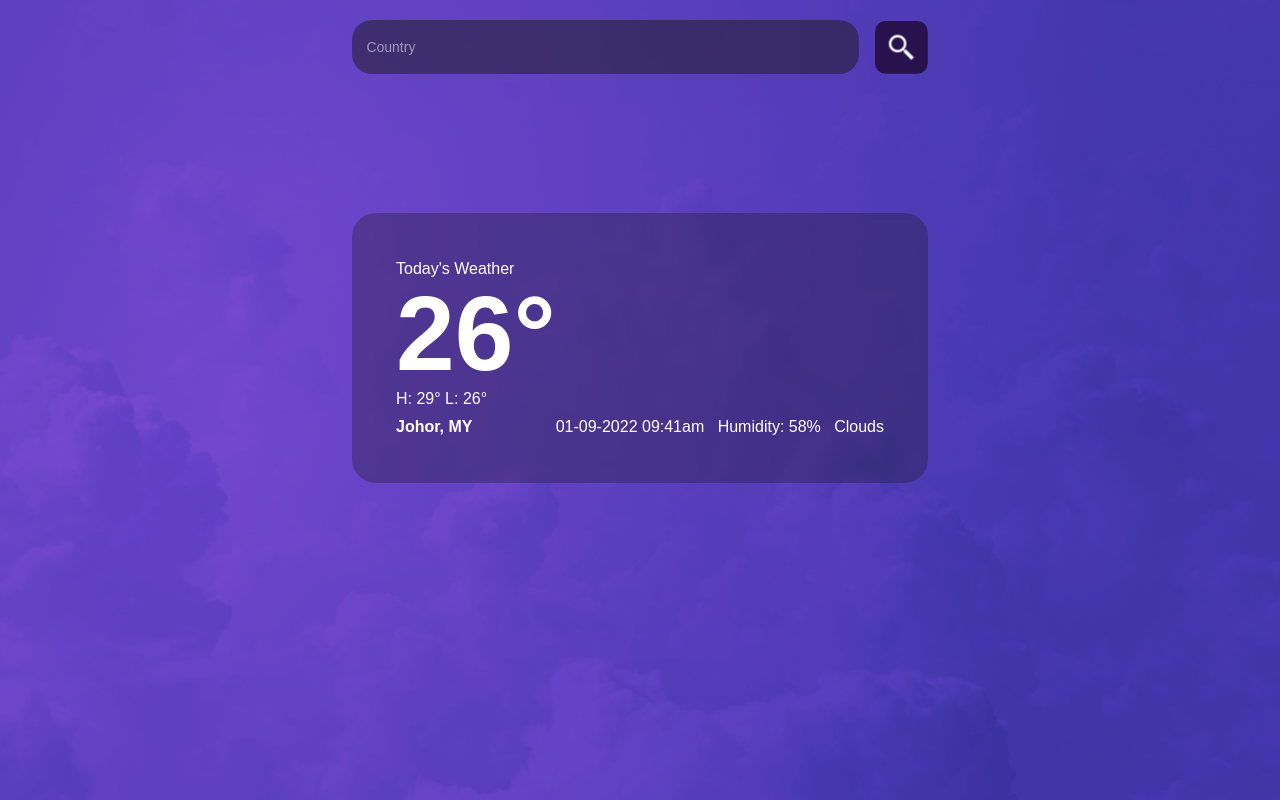
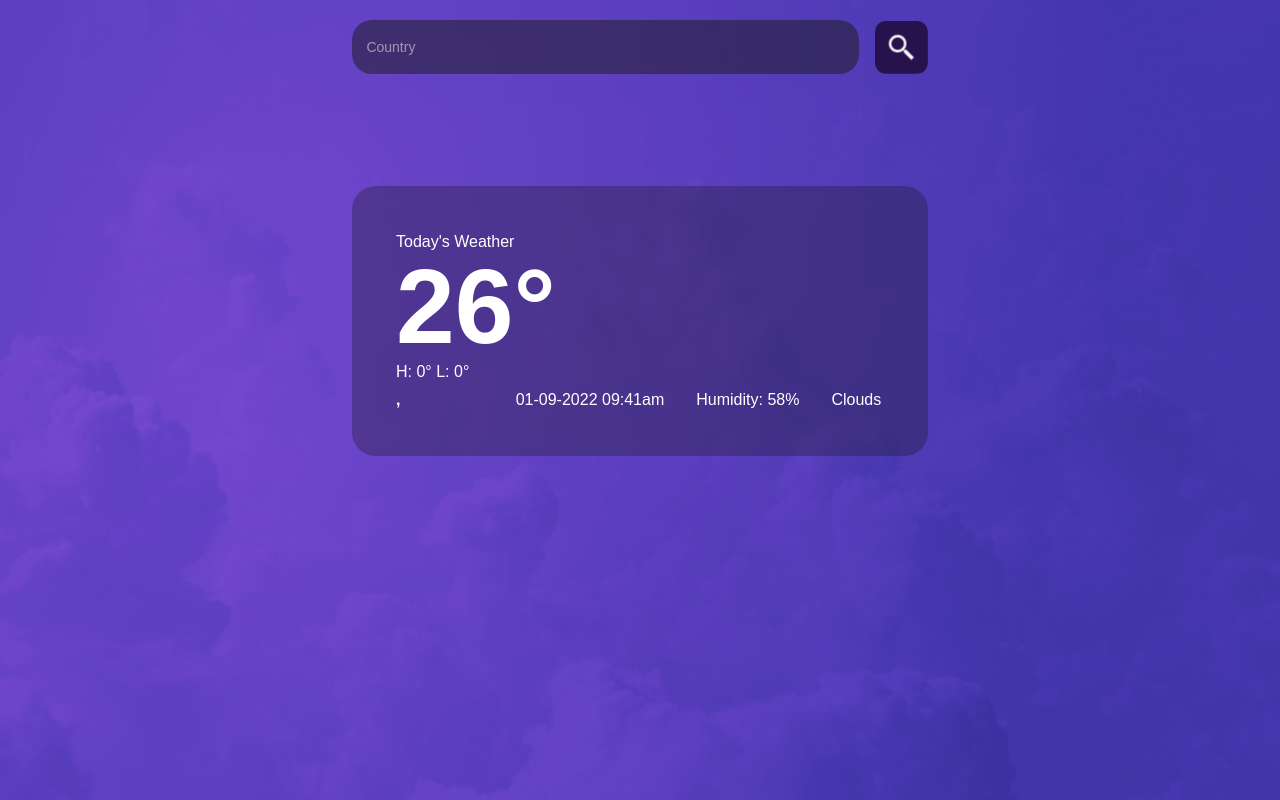
Before and after one commit to dev-seahouse/weather-app, a React (Vite) app: page / in a window 1280 px wide. Built offline with nearby package versions, Linux system fonts and the light colour scheme.

Commit message:
feat: added currentWeatherSlice and store selectors

```diff
--- a/package.json
+++ b/package.json
@@ -26,6 +26,7 @@
     "class-variance-authority": "^0.7.0",
     "clsx": "^2.1.1",
     "cmdk": "^1.0.0",
+    "immer": "^10.1.1",
     "lucide-react": "^0.378.0",
     "react": "^18.3.1",
     "react-dom": "^18.3.1",
--- a/src/App.tsx
+++ b/src/App.tsx
@@ -8,6 +8,9 @@ import type { Option } from "@/components/ui/AutoComplete/AutoComplete.types";
 import { DisplayWeather } from "@/features/DisplayWeather";
 import SearchIcon from "@/icons/searchIcon";
 import { AppProvider } from "@/providers/AppProvider";
+import type { Location } from "@/stores/weather/slices/currentWeatherSlice.types";
+import { useSetLocationInfo } from "@/stores/weather/useWeatherStore.selectors";
+import { get } from "@/utils/get";
 
 async function fetchSuggestions(query: string) {
   const res = await getPlaces({
@@ -22,10 +25,29 @@ async function fetchSuggestions(query: string) {
 }
 
 function App() {
+  const setLocation = useSetLocationInfo();
   function handleOptionSelected(
     item: Option<GetPlacesResponse["features"][0]>,
   ) {
-
+    const newLocation = {
+      longitude: get(
+        item,
+        "value.properties.coordinates.longitude",
+        0,
+      ) as number,
+      latitude: get(item, "value.properties.coordinates.latitude", 0) as number,
+      countryCode: get(
+        item,
+        "properties.context.country.country_code",
+        "",
+      ) as string,
+      regionName: get(
+        item,
+        "value.properties.context.region.name",
+        "",
+      ) as string,
+    } satisfies Location;
+    setLocation(newLocation);
   }
 
   const [inputValue, setInputValue] = React.useState("");
@@ -39,7 +61,7 @@ function App() {
             className={`
               flex items-center gap-2 pb-[8.69rem]
 
-              sm:gap-4
+              sm:gap-4 sm:pb-28
             `}
           >
             <AutoComplete
@@ -67,8 +89,8 @@ function App() {
           {/* weather info pane */}
           <section
             className={`
-              flex items-center justify-center rounded-lg bg-[#1A1A1A]/[.3] p-5
-              backdrop-blur-sm
+              flex items-center justify-center overflow-auto rounded-lg
+              bg-[#1A1A1A]/[.3] p-5 backdrop-blur-sm
 
               sm:p-11
             `}
--- a/src/components/ui/Button/Button.tsx
+++ /dev/null
@@ -1,65 +0,0 @@
-import * as React from "react";
-
-import { cva, type VariantProps } from "class-variance-authority";
-
-import { cn } from "@/utils/cn";
-import { Slot } from "@radix-ui/react-slot";
-
-const buttonVariants = cva(
-  `
-    inline-flex items-center justify-center whitespace-nowrap rounded-md text-sm
-    font-medium ring-offset-background transition-colors
-
-    focus-visible:outline-none focus-visible:ring-2 focus-visible:ring-ring
-    focus-visible:ring-offset-2
-
-    disabled:pointer-events-none disabled:opacity-50
-  `,
-  {
-    variants: {
-      variant: {
-        default: "bg-primary text-primary-foreground hover:bg-primary/90",
-        destructive:
-          "bg-destructive text-destructive-foreground hover:bg-destructive/90",
-        outline:
-          "border border-input bg-background hover:bg-accent hover:text-accent-foreground",
-        secondary:
-          "bg-secondary text-secondary-foreground hover:bg-secondary/80",
-        ghost: "hover:bg-accent hover:text-accent-foreground",
-        link: "text-primary underline-offset-4 hover:underline",
-      },
-      size: {
-        default: "h-10 px-4 py-2",
-        sm: "h-9 rounded-md px-3",
-        lg: "h-11 rounded-md px-8",
-        icon: "size-10",
-      },
-    },
-    defaultVariants: {
-      variant: "default",
-      size: "default",
-    },
-  },
-);
-
-export interface ButtonProps
-  extends React.ButtonHTMLAttributes<HTMLButtonElement>,
-    VariantProps<typeof buttonVariants> {
-  asChild?: boolean;
-}
-
-const Button = React.forwardRef<HTMLButtonElement, ButtonProps>(
-  ({ className, variant, size, asChild = false, ...props }, ref) => {
-    const Comp = asChild ? Slot : "button";
-    return (
-      <Comp
-        className={cn(buttonVariants({ variant, size, className }))}
-        ref={ref}
-        {...props}
-      />
-    );
-  },
-);
-Button.displayName = "Button";
-
-export { Button, buttonVariants };
--- a/src/components/ui/Button/index.ts
+++ /dev/null
@@ -1 +0,0 @@
-export { Button } from "./Button";
--- a/src/features/DisplayWeather/DisplayWeather.tsx
+++ b/src/features/DisplayWeather/DisplayWeather.tsx
@@ -1,11 +1,20 @@
-export function DisplayWeather() {
+import { useSelectLocationInfo } from "@/stores/weather/useWeatherStore.selectors";
+import { cn } from "@/utils/cn";
+
+export function DisplayWeather({ className }: { className?: string }) {
+  const { longitude, latitude, countryCode, regionName } =
+    useSelectLocationInfo();
+
   return (
     <div
-      className={`
-        w-full rounded-lg text-white
+      className={cn(
+        `
+          w-full rounded-lg text-white
 
-        sm:max-w-full
-      `}
+          sm:max-w-full
+        `,
+        className,
+      )}
     >
       <div
         className={`
@@ -34,7 +43,7 @@ export function DisplayWeather() {
               sm:text-base
             `}
           >
-            H: 29° L: 26°
+            H: {parseInt(`${longitude}`)}° L: {parseInt(`${latitude}`)}°
           </div>
           <div
             className={`
@@ -43,26 +52,27 @@ export function DisplayWeather() {
               sm:text-base
             `}
           >
-            Johor, MY
+            {regionName || ""}, {countryCode || ""}
           </div>
         </div>
         <div
           className={`
             flex flex-col justify-end gap-1 whitespace-nowrap text-right
 
-            sm:ml-auto sm:grow sm:flex-row sm:items-end sm:justify-between
-            sm:text-left sm:text-base
+            sm:relative sm:right-10 sm:grow sm:flex-row sm:items-end
+            sm:justify-between sm:gap-8 sm:text-left sm:text-base
           `}
         >
           <div
             className={`
-              mt-auto text-sm
+              mt-auto text-sm font-normal
 
               sm:order-3 sm:mt-0 sm:text-base
             `}
           >
             <div>Clouds</div>
           </div>
+
           <div
             className={`
               mt-auto text-sm
@@ -72,6 +82,7 @@ export function DisplayWeather() {
           >
             <div>Humidity: 58%</div>
           </div>
+
           <div
             className={`
               mt-auto text-sm
--- a/src/stores/weather/slices/currentWeatherSlice.ts
+++ b/src/stores/weather/slices/currentWeatherSlice.ts
@@ -1,35 +1,33 @@
+import type {
+  CurrentWeatherSlice,
+  LocationInfo,
+} from "@/stores/weather/slices/currentWeatherSlice.types";
 import type { WeatherStoreStateCreator } from "@/stores/weather/useWeatherStore";
-
-export interface CurrentWeatherState {
-  longitude: number;
-  latitude: number;
-  countryCode: string; // 2 letters
-  regionName: string; // e.g Johor
-  temperatureF: number; // temp in fahrenheit
-  weather: string; // e.g Rain
-  weatherCode: number;
-  humidity: number;
-  timeStamp: string; // date when weather info is retrieved
-}
-
-export interface CurrentWeatherActions {}
-
-export interface CurrentWeatherSlice {
-  currentWeather: CurrentWeatherState & CurrentWeatherActions;
-}
 
 export const currentWeatherSlice: WeatherStoreStateCreator<
   CurrentWeatherSlice
 > = set => ({
   currentWeather: {
+    locationInfo: {
       longitude: 0,
       latitude: 0,
       countryCode: "",
       regionName: "",
+    },
+    weatherInfo: {
       temperatureF: 0,
       weather: "",
       weatherCode: 0,
       humidity: 0,
+    },
     timeStamp: "",
+    setLocationInfo(locationInfo: LocationInfo) {
+      set(state => ({
+        currentWeather: {
+          ...state.currentWeather,
+          locationInfo: locationInfo,
+        },
+      }));
+    },
   },
 });
--- /dev/null
+++ b/src/stores/weather/slices/currentWeatherSlice.types.ts
@@ -0,0 +1,27 @@
+export interface LocationInfo {
+  longitude: number;
+  latitude: number;
+  countryCode: string;
+  regionName: string;
+}
+
+export interface WeatherInfo {
+  temperatureF: number;
+  weather: string;
+  weatherCode: number;
+  humidity: number;
+}
+
+export interface CurrentWeatherState {
+  locationInfo: LocationInfo;
+  weatherInfo: WeatherInfo;
+  timeStamp: string; // date when weather info is retrieved
+}
+
+export interface CurrentWeatherActions {
+  setLocationInfo: (locationInfo: LocationInfo) => void;
+}
+
+export interface CurrentWeatherSlice {
+  currentWeather: CurrentWeatherState & CurrentWeatherActions;
+}
--- /dev/null
+++ b/src/stores/weather/useWeatherStore.selectors.ts
@@ -0,0 +1,13 @@
+import { useWeatherStore } from "@/stores/weather/useWeatherStore";
+
+export const useSelectWeatherInfo = () => {
+  return useWeatherStore(state => state.currentWeather.weatherInfo);
+};
+
+export const useSelectLocationInfo = () => {
+  return useWeatherStore(state => state.currentWeather.locationInfo);
+};
+
+export const useSetLocationInfo = () => {
+  return useWeatherStore(state => state.currentWeather.setLocationInfo);
+};
--- a/src/stores/weather/useWeatherStore.ts
+++ b/src/stores/weather/useWeatherStore.ts
@@ -1,9 +1,8 @@
 import { create, type StateCreator } from "zustand";
 import { devtools, persist } from "zustand/middleware";
 
-import type { CurrentWeatherSlice } from "@/stores/weather/slices/currentWeatherSlice";
-
-import { currentWeatherSlice } from "./slices/currentWeatherSlice";
+import { currentWeatherSlice } from "@/stores/weather/slices/currentWeatherSlice";
+import type { CurrentWeatherSlice } from "@/stores/weather/slices/currentWeatherSlice.types";
 
 export type WeatherStoreState = CurrentWeatherSlice;
 
@@ -17,12 +16,15 @@ export type WeatherStoreStateCreator<T> = StateCreator<
 export const useWeatherStore = create<WeatherStoreState>()(
   devtools(
     persist(
-      (...action) => ({
-        ...currentWeatherSlice(...action),
+      (...a) => ({
+        ...currentWeatherSlice(...a),
       }),
       {
-        name: "Weather Store",
+        name: `${window.location.host}:weather-storage`,
       },
     ),
+    {
+      name: "Weather store",
+    },
   ),
 );
--- a/tsconfig.json
+++ b/tsconfig.json
@@ -10,6 +10,7 @@
       "@/*": ["./src/*"],
       "@/components/*": ["./src/components/*"],
       "@/hooks/*": ["./src/hooks/*"],
+      "@/stores/*": ["./src/stores/*"],
       "@/api/*": ["./src/api/*"],
       "@/utils/*": ["./src/utils/*"]
     },
```
Also changed, not shown: 2 other files (tests, documents, lock files or other folders). Lines whose indentation alone changed are shown as unchanged.
